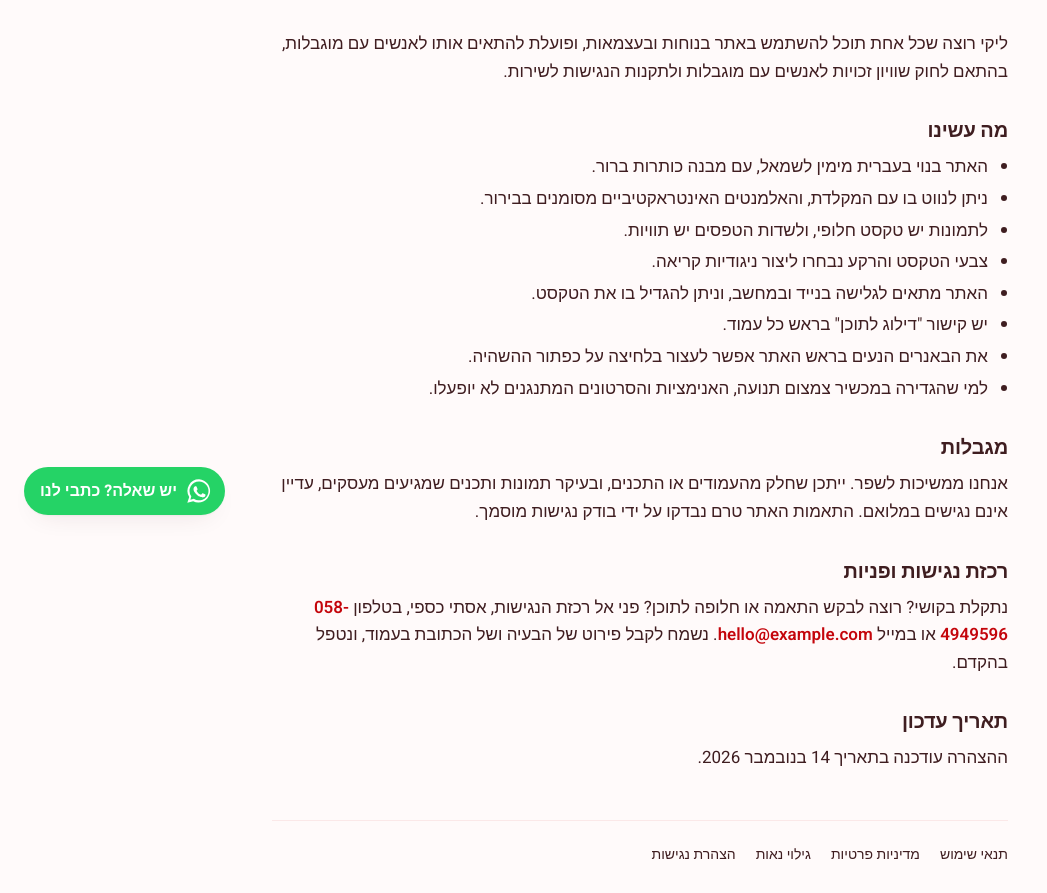
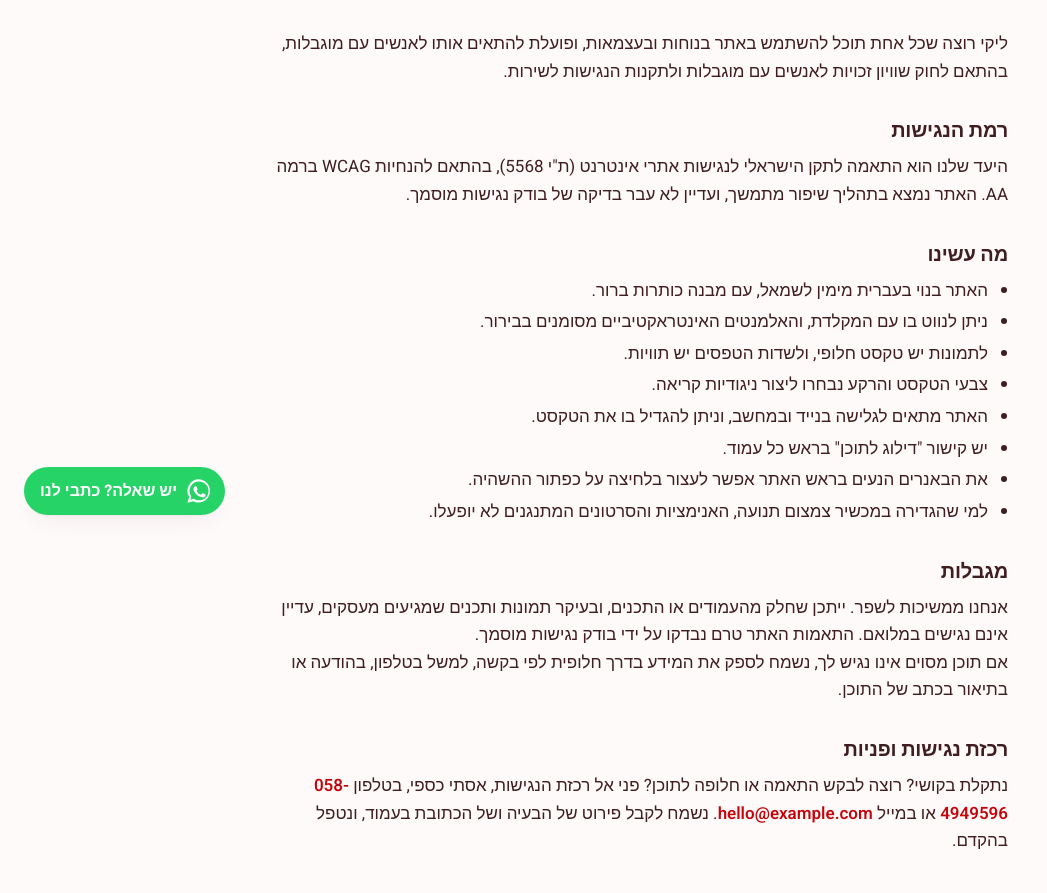
Before and after one commit to eecaspi/MILA, a Next.js app: page /accessibility in a window 1280 px wide. Shown: the part 261-1154 px from the top of the page, without its empty margins (0-1047 px from the left). Built offline with nearby package versions, Linux system fonts and the light colour scheme; no server answers; the database is empty.

Commit message:
Accessibility statement: add target level and alternative-access offer
Co-Authored-By: Claude Sonnet 5.5 <noreply@anthropic.com>
Claude-Session: https://claude.ai/code/session_01LCnm6UNF3j2Pyn3Bi3nfDL

```diff
--- a/src/app/(site)/accessibility/page.tsx
+++ b/src/app/(site)/accessibility/page.tsx
@@ -17,6 +17,13 @@ export default function Accessibility() {
         מוגבלות, בהתאם לחוק שוויון זכויות לאנשים עם מוגבלות ולתקנות הנגישות לשירות.
       </p>
 
+      <Section title="רמת הנגישות">
+        <p>
+          היעד שלנו הוא התאמה לתקן הישראלי לנגישות אתרי אינטרנט (ת&quot;י 5568), בהתאם להנחיות WCAG ברמה AA.
+          האתר נמצא בתהליך שיפור מתמשך, ועדיין לא עבר בדיקה של בודק נגישות מוסמך.
+        </p>
+      </Section>
+
       <Section title="מה עשינו">
         <ul>
           <li>האתר בנוי בעברית מימין לשמאל, עם מבנה כותרות ברור.</li>
@@ -35,6 +42,10 @@ export default function Accessibility() {
           אנחנו ממשיכות לשפר. ייתכן שחלק מהעמודים או התכנים, ובעיקר תמונות ותכנים שמגיעים מעסקים,
           עדיין אינם נגישים במלואם. התאמות האתר טרם נבדקו על ידי בודק נגישות מוסמך.
         </p>
+        <p>
+          אם תוכן מסוים אינו נגיש לך, נשמח לספק את המידע בדרך חלופית לפי בקשה, למשל בטלפון, בהודעה או בתיאור
+          בכתב של התוכן.
+        </p>
       </Section>
 
       <Section title="רכזת נגישות ופניות">
```
